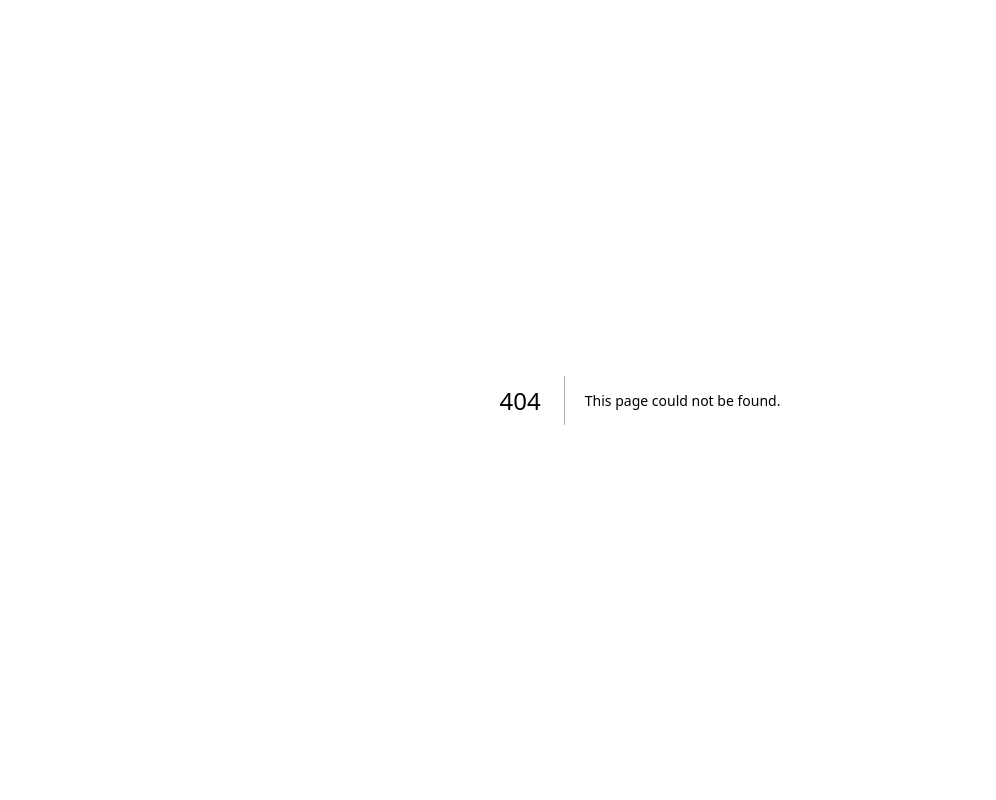
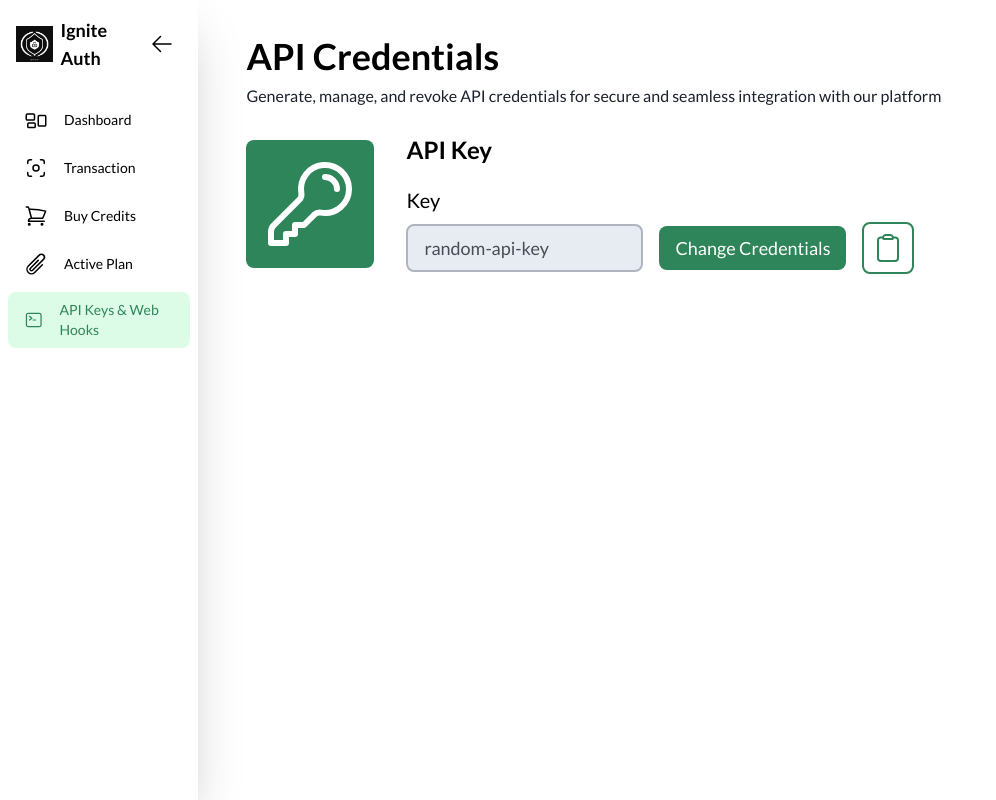
Before and after one commit to abhinnvyas/ignite-auth, a Next.js app: page /user/api_credentials in a window 1280 px wide. Before the commit this address had no page. Shown: the whole page, without its empty margins (0-996 px from the left). Built offline with nearby package versions, Linux system fonts and the light colour scheme.

Commit message:
Working on the API Credentials

```diff
--- /dev/null
+++ b/app/user/api_credentials/page.js
@@ -0,0 +1,18 @@
+import Section1 from "@/components/API Credentials/Section1";
+import Section2 from "@/components/API Credentials/Section2";
+import Sidebar from "@/components/Sidebar/Sidebar";
+import React from "react";
+
+function page() {
+  return (
+    <div className="flex space-x-4 w-full">
+      <Sidebar Active={"api_credentials"} />
+      <main className="w-full px-4 h-screen overflow-y-scroll">
+        <Section1 />
+        <Section2 />
+      </main>
+    </div>
+  );
+}
+
+export default page;
--- /dev/null
+++ b/components/API Credentials/Section1.jsx
@@ -0,0 +1,19 @@
+import React from "react";
+
+function Section1() {
+  return (
+    <div className={`text-my_primary  p-4  mt-5 `}>
+      <h1 className="text-lg md:text-2xl lg:text-4xl font-semibold">
+        API Credentials
+      </h1>
+      <h1
+        className={`text-md md:text-md lg:text-md font-normal mt-2  text-my_light`}
+      >
+        Generate, manage, and revoke API credentials for secure and seamless
+        integration with our platform
+      </h1>
+    </div>
+  );
+}
+
+export default Section1;
--- /dev/null
+++ b/components/API Credentials/Section2.jsx
@@ -0,0 +1,35 @@
+"use client";
+import React, { useState } from "react";
+import { KeyIcon, ClipboardIcon } from "@heroicons/react/24/outline";
+
+function Section2() {
+  const [ApiKey, setApiKey] = useState("random-api-key");
+  return (
+    <div className="flex w-full items-center space-x-4">
+      <div className="w-40 p-4">
+        <KeyIcon className=" bg-my_secondary text-my_background rounded-lg p-4" />
+      </div>
+      <div className="flex-1">
+        <h1 className="font-semibold text-2xl mb-5">API Key</h1>
+        <h1 className="font-normal text-xl mb-2">Key</h1>
+        <div className="flex space-x-4 items-center ">
+          <input
+            className="bg-my_extra_light w-fit h-12 p-2 text-lg text-my_light rounded-lg opacity-80 border-2 border-gray-400 px-4"
+            type="text"
+            placeholder
+            value={ApiKey}
+            disabled
+          />
+          <button className=" bg-my_secondary text-white text-lg px-4 rounded-lg hover:shadow-lg transition-all ease-in-out p-2">
+            Change Credentials
+          </button>
+          <button className="bg-white border-2 border-my_secondary hover:bg-my_secondary text-lg p-2 rounded-lg hover:shadow-lg transition-all ease-in-out flex items-center justify-center ">
+            <ClipboardIcon className="w-8 h-8 text-my_secondary hover:text-white" />
+          </button>
+        </div>
+      </div>
+    </div>
+  );
+}
+
+export default Section2;
--- a/components/Sidebar/Sidebar.jsx
+++ b/components/Sidebar/Sidebar.jsx
@@ -8,6 +8,7 @@ import {
   ShoppingCartIcon,
   PaperClipIcon,
   ArrowLeftIcon,
+  CommandLineIcon,
 } from "@heroicons/react/24/outline";
 import MenuItem from "./MenuItem";
 import Link from "next/link";
@@ -88,6 +89,14 @@ function Sidebar({ Active }) {
             Text="Active Plan"
             RedirectLink="/user/activeplan"
           />
+          <MenuItem
+            isCollapsed={isCollapsed}
+            ActiveTab={Active}
+            CurrentTab={"api_credentials"}
+            Icon={CommandLineIcon}
+            Text="API Keys & Web Hooks"
+            RedirectLink="/user/api_credentials"
+          />
         </div>
       </div>
     </div>
```
